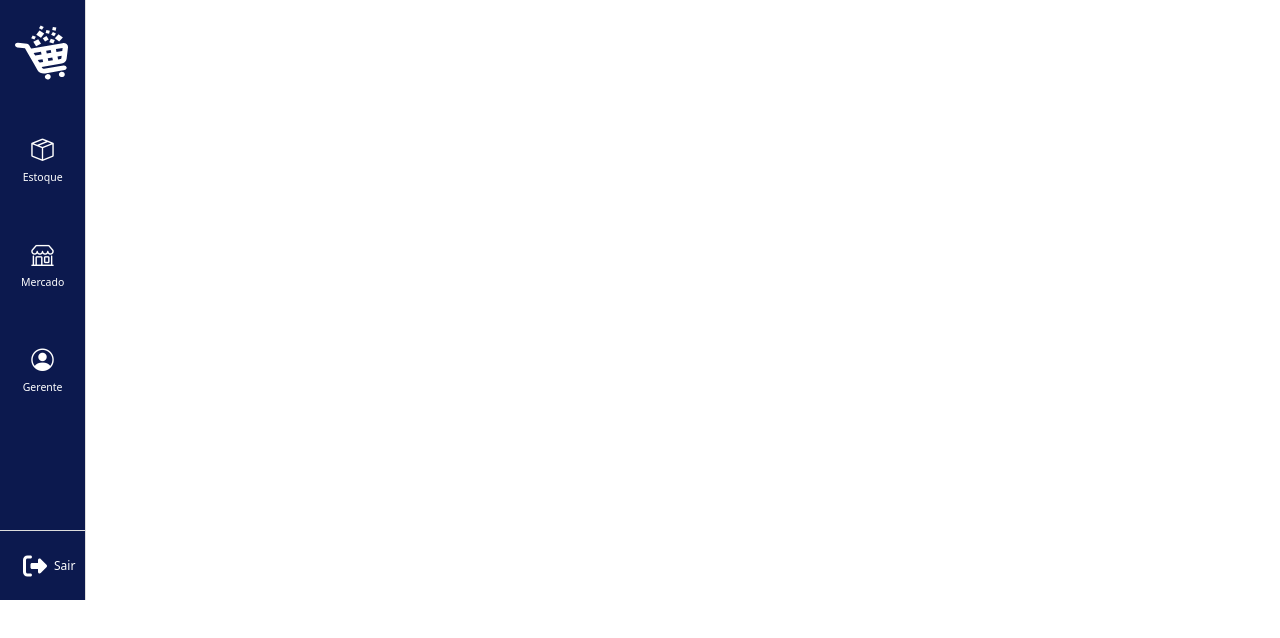
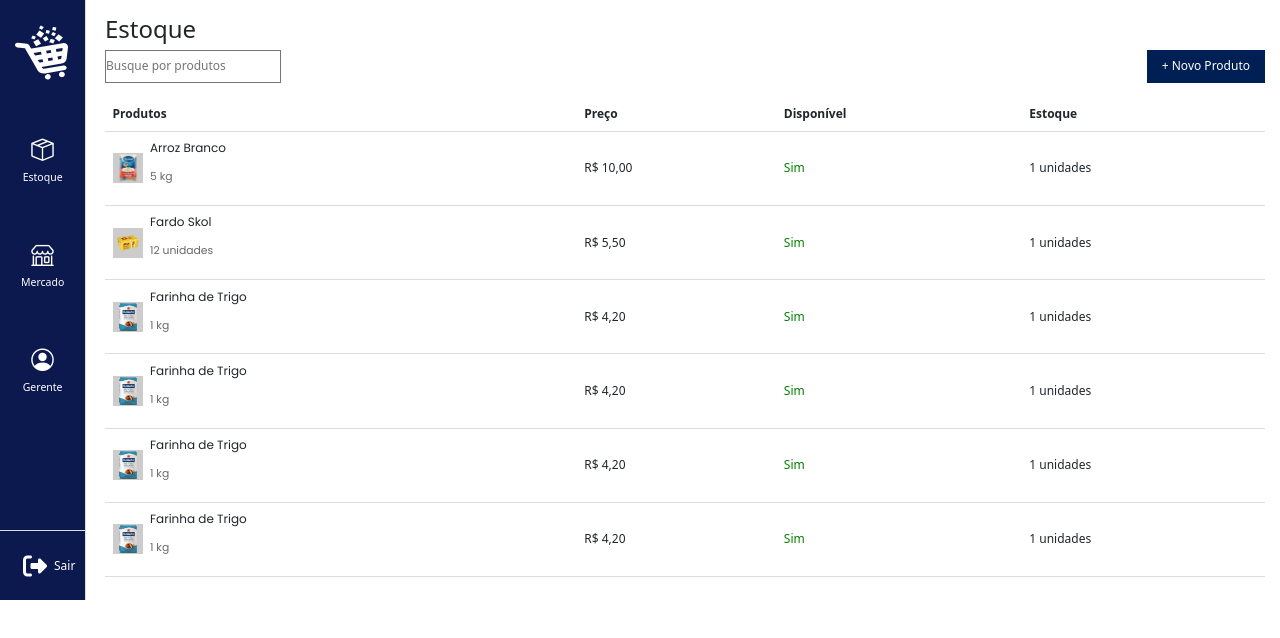
Before and after one commit to samuel-bordignon/mercadoFacil-2.0, a React (Vite) app: page /cadastroProdutos in a window 1280 px wide. Both pictures are taken after a click on the item "Estoque". Shown: the top 638 px of the page. Built offline with nearby package versions, Linux system fonts and the light colour scheme.

Commit message:
Estoque feito funcionalidades

```diff
--- a/index.html
+++ b/index.html
@@ -2,7 +2,7 @@
 <html lang="pt-br">
   <head>
     <meta charset="UTF-8" />
-    <link rel="icon" type="image/svg+xml" href="/logoVerde.svg" />
+    <link rel="icon" type="image/svg+xml" href="/logoNome.svg" />
     <meta name="viewport" content="width=device-width, initial-scale=1.0" />
     <link rel="stylesheet" href="https://cdn.jsdelivr.net/npm/bootstrap-icons@1.11.3/font/bootstrap-icons.min.css">
     <title>Mercado Fácil</title>
--- a/src/contexts/GlobalContext.jsx
+++ b/src/contexts/GlobalContext.jsx
@@ -6,9 +6,8 @@ export const GlobalContext = createContext()
 // Provedor do contexto que irá envolver o app
 export const GlobalContextProvider = ({ children }) => {
     // Estado para endereços
-    const [enderecosdb, setEnderecosdb] = useState([
+    const [enderecosdb, setEnderecosdb] = useState([])
 
-    ])
     // Estado para produtos
     const [produtosdb, setProdutosdb] = useState([
         { id: 1, idMercado: 2, nome: "Arroz Branco", preco: 10.00, quantidade: 1, imagem: "arroz.png", informacaoAdicional: { peso: "5", unidade: "kg" } },
@@ -21,79 +20,17 @@ export const GlobalContextProvider = ({ children }) => {
 
     // Estado para mercados
     const [mercadosdb, setMercadosdb] = useState([
-        {
-            id: 1,
-            nome: "Mercado do João",
-            cnpj: "00000000000000",
-            logo: "1.png",
-            telefone: 554899749819,
-            email: "joao.mercado@gmail.com",
-        },
-        {
-            id: 2,
-            nome: "Mercado do José",
-            cnpj: "00000001111111",
-            logo: "2.png",
-            telefone: 554893583919,
-            email: "jose.mercado@gmail.com",
-        },
-        {
-            id: 3,
-            nome: "Mercado do Pedro",
-            cnpj: "11111111111111",
-            logo: "3.png",
-            telefone: 554899749820,
-            email: "pedro.mercado@gmail.com",
-        },
-        {
-            id: 4,
-            nome: "Mercadinho Logo Ali",
-            cnpj: "22222222222222",
-            logo: "mercadinho-logo-ali.png",
-            telefone: 554899749821,
-            email: "logo.ali.mercado@gmail.com",
-        },
-        {
-            id: 5,
-            nome: "Mercado da Lua",
-            cnpj: "33333333333333",
-            logo: "5.png",
-            telefone: 554899749822,
-            email: "lua.mercado@gmail.com",
-        },
-        {
-            id: 6,
-            nome: "Mercadinho da Esquina",
-            cnpj: "44444444444444",
-            logo: "6.png",
-            telefone: 554899749823,
-            email: "esquina.mercado@gmail.com",
-        },
-        {
-            id: 7,
-            nome: "Mercado do Carlos",
-            cnpj: "55555555555555",
-            logo: "7.png",
-            telefone: 554899749824,
-            email: "carlos.mercado@gmail.com",
-        },
-        {
-            id: 8,
-            nome: "Mercado da Ana",
-            cnpj: "66666666666666",
-            logo: "8.png",
-            telefone: 554899749825,
-            email: "ana.mercado@gmail.com",
-        },
-        {
-            id: 9,
-            nome: "Mercado do Rodrigo",
-            cnpj: "77777777777777",
-            logo: "9.png",
-            telefone: 554899749826,
-            email: "rodrigo.mercado@gmail.com",
-        },
+        { id: 1, nome: "Mercado do João", cnpj: "00000000000000", logo: "1.png", telefone: 554899749819, email: "joao.mercado@gmail.com" },
+        { id: 2, nome: "Mercado do José", cnpj: "00000001111111", logo: "2.png", telefone: 554893583919, email: "jose.mercado@gmail.com" },
+        { id: 3, nome: "Mercado do Pedro", cnpj: "11111111111111", logo: "3.png", telefone: 554899749820, email: "pedro.mercado@gmail.com" },
+        { id: 4, nome: "Mercadinho Logo Ali", cnpj: "22222222222222", logo: "mercadinho-logo-ali.png", telefone: 554899749821, email: "logo.ali.mercado@gmail.com" },
+        { id: 5, nome: "Mercado da Lua", cnpj: "33333333333333", logo: "5.png", telefone: 554899749822, email: "lua.mercado@gmail.com" },
+        { id: 6, nome: "Mercadinho da Esquina", cnpj: "44444444444444", logo: "6.png", telefone: 554899749823, email: "esquina.mercado@gmail.com" },
+        { id: 7, nome: "Mercado do Carlos", cnpj: "55555555555555", logo: "7.png", telefone: 554899749824, email: "carlos.mercado@gmail.com" },
+        { id: 8, nome: "Mercado da Ana", cnpj: "66666666666666", logo: "8.png", telefone: 554899749825, email: "ana.mercado@gmail.com" },
+        { id: 9, nome: "Mercado do Rodrigo", cnpj: "77777777777777", logo: "9.png", telefone: 554899749826, email: "rodrigo.mercado@gmail.com" },
     ])
+
     const [enderecoMercadodb, setEnderecoMercadodb] = useState([
         { id: 1, idMercado: 1, cep: 89122234, logradouro: "Rua das Flores" },
         { id: 2, idMercado: 2, cep: 86869274, logradouro: "Rua das Águas" },
@@ -118,96 +55,9 @@ export const GlobalContextProvider = ({ children }) => {
             idMercado: 1,
             id: 1,
         },
-        {
-            domingo: { inicio: null, fim: null },
-            segunda: { inicio: "10:00", fim: "18:00" },
-            terca: { inicio: "09:00", fim: "17:00" },
-            quarta: { inicio: null, fim: null },
-            quinta: { inicio: "11:00", fim: "20:00" },
-            sexta: { inicio: "09:00", fim: "18:00" },
-            sabado: { inicio: "08:00", fim: "16:00" },
-            idMercado: 2,
-            id: 2,
-        },
-        {
-            domingo: { inicio: "06:00", fim: "18:00" },
-            segunda: { inicio: "08:00", fim: "17:00" },
-            terca: { inicio: "09:00", fim: "18:00" },
-            quarta: { inicio: null, fim: null },
-            quinta: { inicio: "10:00", fim: "19:00" },
-            sexta: { inicio: "07:00", fim: "15:00" },
-            sabado: { inicio: "09:00", fim: "18:00" },
-            idMercado: 3,
-            id: 3,
-        },
-        {
-            domingo: { inicio: "08:30", fim: "19:30" },
-            segunda: { inicio: "09:30", fim: "20:30" },
-            terca: { inicio: null, fim: null },
-            quarta: { inicio: "08:00", fim: "16:00" },
-            quinta: { inicio: "07:30", fim: "17:30" },
-            sexta: { inicio: "09:00", fim: "17:00" },
-            sabado: { inicio: "11:00", fim: "19:00" },
-            idMercado: 4,
-            id: 4,
-        },
-        {
-            domingo: { inicio: "07:00", fim: "15:00" },
-            segunda: { inicio: "10:00", fim: "19:00" },
-            terca: { inicio: "08:00", fim: "16:00" },
-            quarta: { inicio: "06:30", fim: "14:30" },
-            quinta: { inicio: "08:30", fim: "18:00" },
-            sexta: { inicio: null, fim: null },
-            sabado: { inicio: "09:00", fim: "17:00" },
-            idMercado: 5,
-            id: 5,
-        },
-        {
-            domingo: { inicio: "09:00", fim: "17:00" },
-            segunda: { inicio: "07:00", fim: "15:00" },
-            terca: { inicio: "10:00", fim: "18:00" },
-            quarta: { inicio: "08:00", fim: "16:00" },
-            quinta: { inicio: "09:00", fim: "17:00" },
-            sexta: { inicio: "10:00", fim: "18:00" },
-            sabado: { inicio: "11:00", fim: "19:00" },
-            idMercado: 6,
-            id: 6,
-        },
-        {
-            domingo: { inicio: "08:00", fim: "16:00" },
-            segunda: { inicio: "09:00", fim: "17:00" },
-            terca: { inicio: "08:30", fim: "16:30" },
-            quarta: { inicio: "10:00", fim: "18:00" },
-            quinta: { inicio: "07:00", fim: "15:00" },
-            sexta: { inicio: "11:00", fim: "19:00" },
-            sabado: { inicio: "09:00", fim: "17:00" },
-            idMercado: 7,
-            id: 7,
-        },
-        {
-            domingo: { inicio: "08:00", fim: "20:00" },
-            segunda: { inicio: "08:30", fim: "19:00" },
-            terca: { inicio: "09:00", fim: "18:00" },
-            quarta: { inicio: "10:00", fim: "19:00" },
-            quinta: { inicio: "11:00", fim: "20:00" },
-            sexta: { inicio: "09:00", fim: "18:00" },
-            sabado: { inicio: "10:00", fim: "18:00" },
-            idMercado: 8,
-            id: 8,
-        },
-        {
-            domingo: { inicio: null, fim: null },
-            segunda: { inicio: "08:00", fim: "18:00" },
-            terca: { inicio: null, fim: null },
-            quarta: { inicio: "08:00", fim: "16:00" },
-            quinta: { inicio: null, fim: null },
-            sexta: { inicio: "07:30", fim: "15:30" },
-            sabado: { inicio: "09:00", fim: "17:00" },
-            idMercado: 9,
-            id: 9,
-        },
+        // Adicione mais objetos de horários conforme necessário
+    ])
 
-    ])
     const [gerentedb, setGerentedb] = useState([
         {
             id: 1,
@@ -228,19 +78,16 @@ export const GlobalContextProvider = ({ children }) => {
             senha: "123456",
             telefone: "48988888888",
             email: "",
+        },
+    ])
 
-        }
-    ])
     const mercadosVisitados = [
         { nome: 'Big by Carrefour', distancia: '5.6 km', tempo: '146-156 min', logo: 'image1.png' },
         { nome: 'Nome do Mercado 2', distancia: '3.2 km', tempo: '120-130 min', logo: 'image2.avif' },
-        { nome: 'Nome do Mercado 3', distancia: '4.0 km', tempo: '130-140 min', logo: 'image3.avif' },
-        { nome: 'Nome do Mercado 4', distancia: '6.1 km', tempo: '150-160 min', logo: 'image4.jpg' },
-        { nome: 'Nome do Mercado 5', distancia: '2.0 km', tempo: '140-150 min', logo: 'image5.avif' },
-        { nome: 'Nome do Mercado 6', distancia: '4.5 km', tempo: '160-170 min', logo: 'image6.avif' },
+        // Adicione mais mercados conforme necessário
     ]
+
     const [idMercadoAtivo, setIdMercadoAtivo] = useState()
-
 
     // Estado para Usuário logado
     const [clientedb, setClientedb] = useState({})
@@ -252,15 +99,13 @@ export const GlobalContextProvider = ({ children }) => {
         { value: 'categoria3', label: 'Padaria' },
         { value: 'categoria4', label: 'Bebidas' },
         { value: 'categoria5', label: 'Freezer' },
-        { value: 'categoria5', label: 'Freezer' },
-        // Adicione mais categorias conforme necessário
     ]
-    // Função para obter os dados armazenados no localStorage
+
+    // Funções de Local Storage
     const getLocalStorage = (chave) => JSON.parse(localStorage.getItem(chave)) ?? []
-
-    // Função para armazenar dados no localStorage
     const setLocalStorage = (chave, dado) => localStorage.setItem(chave, JSON.stringify(dado))
 
+    // Chaves de Local Storage
     const chaveMercadoLocal = 'mercadosdbLocal'
     const chaveClientedbLocal = 'ClientedbLocal'
     const chaveProdutodbLocal = 'produtodbLocal'
@@ -277,7 +122,9 @@ export const GlobalContextProvider = ({ children }) => {
             idMercadoAtivo, setIdMercadoAtivo,
             categoryOptions,
             getLocalStorage, setLocalStorage,
-            chaveMercadoLocal, chaveClientedbLocal, chaveProdutodbLocal
+            chaveMercadoLocal, chaveClientedbLocal, chaveProdutodbLocal,
+            gerentedb, setGerentedb,
+            mercadosVisitados
         }}>
             {children}
         </GlobalContext.Provider>
--- a/src/pages/MercadoEstoque.css
+++ b/src/pages/MercadoEstoque.css
@@ -0,0 +1,63 @@
+.mercado-estoque {
+    display: flex;
+  }
+
+  .container-mercadoEstoque {
+    width: 100%;
+    padding: 20px;
+    display: flex;
+    flex-direction: column;
+    margin-left: 120px;
+    padding: 20px;
+    height: 100vh; /* Ocupa a altura total da tela */
+    }
+
+  .busca-novo-produto {
+    display: flex;
+    justify-content: space-between;
+    margin-bottom: 20px;
+  }
+
+  .botao-novo-produto {
+    background-color: #001f54;
+    color: white;
+    border: none;
+    padding: 10px 20px;
+    cursor: pointer;
+  }
+
+  .tabela-produtos {
+    width: 100%;
+    border-collapse: collapse;
+  }
+
+  .tabela-produtos th, .tabela-produtos td {
+    padding: 10px;
+    text-align: left;
+    border-bottom: 1px solid #ddd;
+  }
+
+  .produto-info {
+    display: flex;
+    align-items: center;
+  }
+
+  .produto-imagem-placeholder {
+    width: 40px;
+    height: 40px;
+    background-color: #ccc;
+    margin-right: 10px;
+  }
+
+  .produto-detalhes {
+    font-size: 0.9em;
+    color: #666;
+  }
+
+  .disponivel-sim {
+    color: green;
+  }
+
+  .disponivel-nao {
+    color: red;
+  }
--- a/src/pages/MercadoEstoque.jsx
+++ b/src/pages/MercadoEstoque.jsx
@@ -1,17 +1,82 @@
-import React from 'react'
-import Sidebar from '../components/Sidebar'
-import { GlobalContext } from '../contexts/GlobalContext'
-import { useState, useContext } from 'react'
+import React, { useContext, useState } from 'react';
+import Sidebar from '../components/Sidebar';
+import { GlobalContext } from '../contexts/GlobalContext';
+import './MercadoEstoque.css';
 
 function MercadoEstoque() {
+  const { produtosdb, setProdutosdb } = useContext(GlobalContext);
+  const [busca, setBusca] = useState("");
+
+  // Função para lidar com mudanças no campo de busca
+  const handleBuscaChange = (event) => {
+    setBusca(event.target.value);
+  }
+
+  // Filtra os produtos com base no termo de busca
+  const produtosFiltrados = produtosdb.filter((produto) =>
+    produto.nome.toLowerCase().includes(busca.toLowerCase())
+  );
+
   return (
-    <div>
-      <Sidebar/>
+    <div className="mercado-estoque">
+      <Sidebar />
       <div className="container-mercadoEstoque">
+        <h2>Estoque</h2>
+        <div className="busca-novo-produto">
+          <input
+            type="text"
+            placeholder="Busque por produtos"
+            value={busca}
+            onChange={handleBuscaChange}
+          />
+          <button className="botao-novo-produto">+ Novo Produto</button>
+        </div>
 
+        <table className="tabela-produtos">
+          <thead>
+            <tr>
+              <th>Produtos</th>
+              <th>Preço</th>
+              <th>Disponível</th>
+              <th>Estoque</th>
+            </tr>
+          </thead>
+          <tbody>
+            {produtosFiltrados.map((produto, index) => (
+              <tr key={index}>
+                <td>
+                  <div className="produto-info">
+                    <div className="produto-imagem-placeholder">
+                      <img src={produto.imagem} alt="" style={{ maxWidth: '100%' }}/>
+                    </div>
+                    <div>
+                      <p>{produto.nome}</p>
+                      <p className="produto-detalhes">
+                        {produto.informacaoAdicional
+                          ? `${produto.informacaoAdicional.peso} ${produto.informacaoAdicional.unidade}`
+                          : 'Sem detalhes'}
+                      </p>
+                    </div>
+                  </div>
+                </td>
+                <td>
+                  {produto.preco && typeof produto.preco == 'number' && produto.preco > 0
+                    ? `R$ ${produto.preco.toFixed(2).replace('.', ',')}`
+                    : 'Preço indisponível'}
+                </td>
+                <td>
+                  <span className={`disponivel-${produto.quantidade > 0 ? 'sim' : 'nao'}`}>
+                    {produto.quantidade > 0 ? 'Sim' : 'Não'}
+                  </span>
+                </td>
+                <td>{produto.quantidade} unidades</td>
+              </tr>
+            ))}
+          </tbody>
+        </table>
       </div>
     </div>
-  )
+  );
 }
 
-export default MercadoEstoque
+export default MercadoEstoque;
```
Also changed, not shown: src/pages/MercadoCadastroProdutos.jsx (+18 -19 lines).
